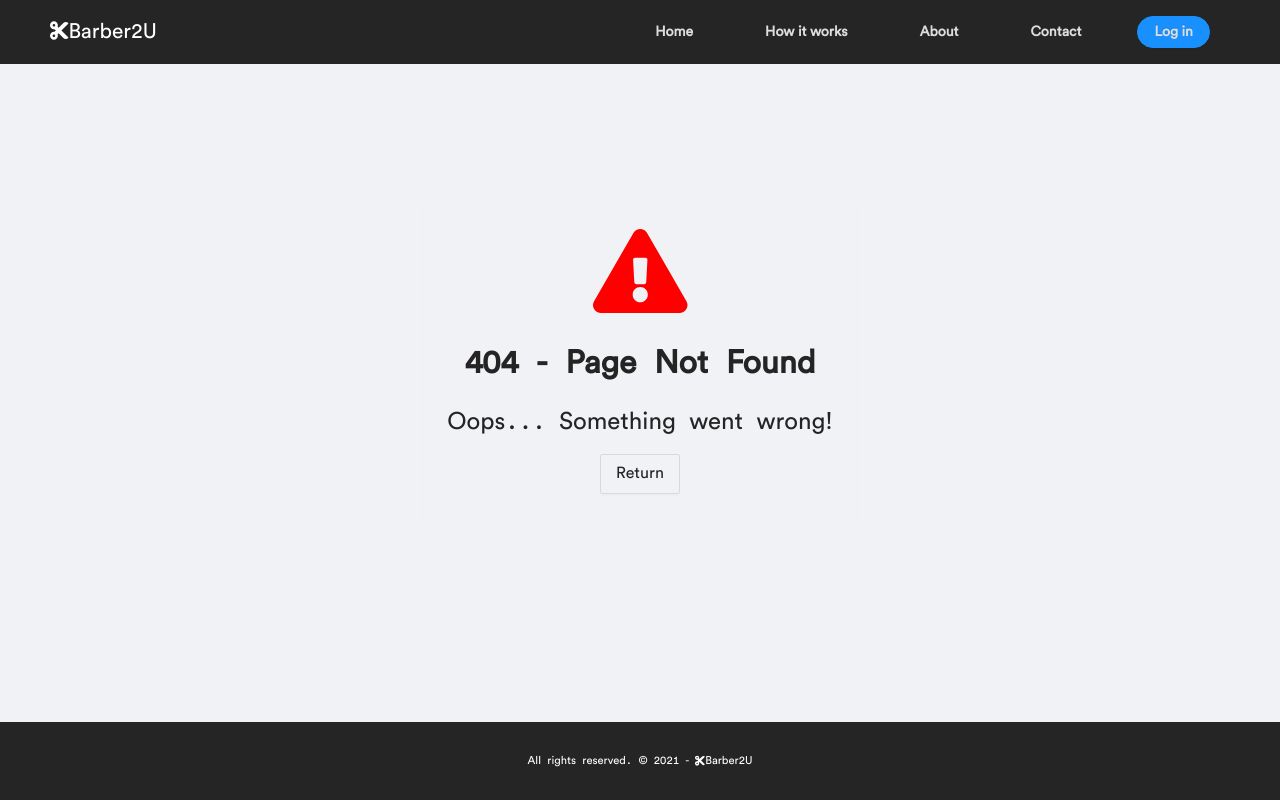
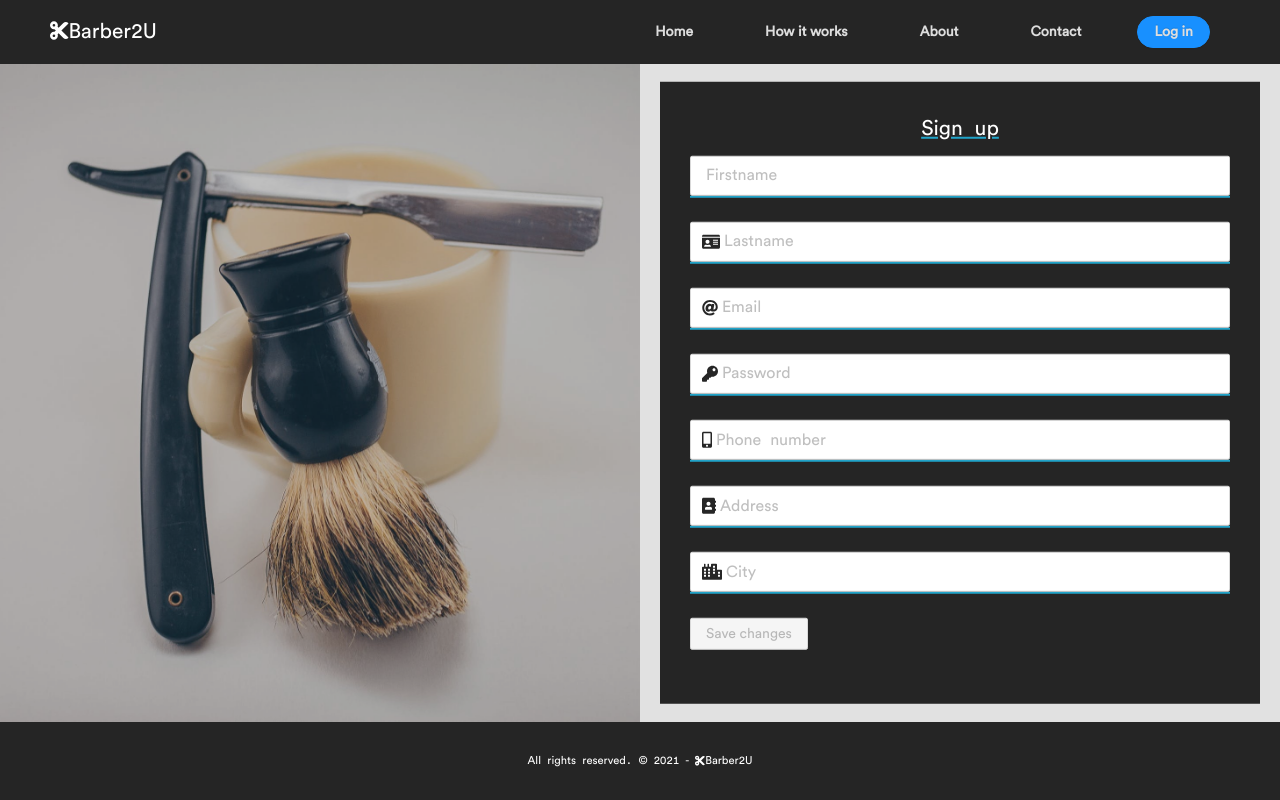
Before and after one commit to ItsMeSafak/barber2u-frontend, a React (Create React App) app: page /customer/signUp in a window 1280 px wide. Before the commit this address had no page. Built offline with nearby package versions, Linux system fonts and the light colour scheme.

Commit message:
[WIP] Add register page and register form

```diff
--- a/src/App.tsx
+++ b/src/App.tsx
@@ -7,6 +7,7 @@ import Dashboard from "./pages/dashboard";
 import ErrorPage from "./pages/error-page";
 import HeaderPartial from "./template/header-partial";
 import FooterPartial from "./template/footer-partial";
+import Signup from "./pages/singup";
 
 const { Header, Footer } = Layout;
 
@@ -19,6 +20,7 @@ const App: React.FC = () => (
             <Layout>
                 <Switch>
                     <Route path="/dashboard" component={Dashboard} />
+                    <Route path="/customer/signUp" component={Signup} />
                     <Route
                         component={() => (
                             <ErrorPage code={404} returnUrl="home" />
--- /dev/null
+++ b/src/component/forms/signup/index.tsx
@@ -0,0 +1,169 @@
+import React, { ChangeEvent, useState } from "react";
+
+import { Button, Form, Input } from "antd";
+import { FontAwesomeIcon } from "@fortawesome/react-fontawesome";
+import {
+    faAddressBook,
+    faAt,
+    faCity,
+    faIdCard,
+    faKey,
+    faMobileAlt,
+} from "@fortawesome/free-solid-svg-icons";
+
+import styles from "./styles.module.scss";
+import { getIconByPrefixName } from "../../../asset/functions/icon";
+
+
+// TODO: Add input fields and link register form to backend
+const SignupForm: React.FC = () => {
+    const [formValue, setFormValue] = useState<{
+        name: string;
+        lastname: string;
+        email: string;
+        password: string;
+        phone: string;
+        city: string;
+        address: string;
+    }>({
+        name: "",
+        lastname: "",
+        email: "",
+        password: "",
+        phone: "",
+        city: "",
+        address: "",
+    });
+
+    const isEnabled = () => Object.values(formValue).some((o) => o !== "");
+
+    return (
+        <div className={`${styles.signupForm}`}>
+            <h2>Sign up</h2>
+            <Form>
+                <Form.Item>
+                    <Input
+                        name="firstname"
+                        size="large"
+                        onChange={(event: ChangeEvent<HTMLInputElement>) =>
+                            setFormValue({
+                                ...formValue,
+                                name: event.target.value,
+                            })
+                        }
+                        placeholder="Firstname"
+                        prefix={
+                            <FontAwesomeIcon
+                                icon={getIconByPrefixName("fas", "id-card")}
+                                size="sm"
+                            />
+                        }
+                    />
+                </Form.Item>
+
+                <Form.Item>
+                    <Input
+                        name="lastname"
+                        size="large"
+                        placeholder="Lastname"
+                        onChange={(event: ChangeEvent<HTMLInputElement>) =>
+                            setFormValue({
+                                ...formValue,
+                                lastname: event.target.value,
+                            })
+                        }
+                        prefix={<FontAwesomeIcon icon={faIdCard} />}
+                    />
+                </Form.Item>
+
+                <Form.Item>
+                    <Input
+                        name="email"
+                        size="large"
+                        placeholder="Email"
+                        onChange={(event: ChangeEvent<HTMLInputElement>) =>
+                            setFormValue({
+                                ...formValue,
+                                email: event.target.value,
+                            })
+                        }
+                        prefix={<FontAwesomeIcon icon={faAt} />}
+                    />
+                </Form.Item>
+
+                <Form.Item>
+                    <Input
+                        name="password"
+                        size="large"
+                        placeholder="Password"
+                        onChange={(event: ChangeEvent<HTMLInputElement>) =>
+                            setFormValue({
+                                ...formValue,
+                                password: event.target.value,
+                            })
+                        }
+                        prefix={<FontAwesomeIcon icon={faKey} />}
+                    />
+                </Form.Item>
+
+                <Form.Item>
+                    <Input
+                        name="phone"
+                        size="large"
+                        placeholder="Phone number"
+                        onChange={(event: ChangeEvent<HTMLInputElement>) =>
+                            setFormValue({
+                                ...formValue,
+                                phone: event.target.value,
+                            })
+                        }
+                        prefix={<FontAwesomeIcon icon={faMobileAlt} />}
+                    />
+                </Form.Item>
+
+                <Form.Item>
+                    <Input
+                        name="address"
+                        size="large"
+                        placeholder="Address"
+                        onChange={(event: ChangeEvent<HTMLInputElement>) =>
+                            setFormValue({
+                                ...formValue,
+                                address: event.target.value,
+                            })
+                        }
+                        prefix={<FontAwesomeIcon icon={faAddressBook} />}
+                    />
+                </Form.Item>
+
+                <Form.Item>
+                    <Input
+                        name="city"
+                        size="large"
+                        placeholder="City"
+                        onChange={(event: ChangeEvent<HTMLInputElement>) =>
+                            setFormValue({
+                                ...formValue,
+                                city: event.target.value,
+                            })
+                        }
+                        prefix={<FontAwesomeIcon icon={faCity} />}
+                    />
+                </Form.Item>
+
+                <Form.Item>
+                    <Button
+                        type="primary"
+                        htmlType="submit"
+                        className={styles.saveButton}
+                        disabled={!isEnabled()}
+                    >
+                        Save changes
+                    </Button>
+                </Form.Item>
+            </Form>
+        </div>
+    );
+};
+
+export default SignupForm;
--- /dev/null
+++ b/src/component/forms/signup/styles.module.scss
@@ -0,0 +1,20 @@
+.signupForm {
+    width: 600px;
+    position: absolute;
+    left: 50%;
+    top: 50%;
+    transform: translate(-50%, -50%);
+    background-color: #252525;
+    padding: 30px;
+
+    h2 {
+        color: #fff;
+        text-align: center;
+        text-decoration: underline #21a4c9;
+        // border-bottom: 2px solid #21a4c9;
+    }
+}
+
+:global(.ant-form-item:not(:last-child) .ant-form-item-control-input) {
+    border-bottom: 2px solid #21a4c9;
+}
--- /dev/null
+++ b/src/pages/singup/index.tsx
@@ -0,0 +1,34 @@
+import React, { useEffect, useState } from "react";
+import { BrowserRouter } from "react-router-dom";
+
+import SignupForm from "../../component/forms/signup";
+
+import { WIDTH_SCREEN_LG } from "../../asset/constants";
+
+import styles from "./styles.module.scss";
+
+const Signup: React.FC = () => {
+    const [isMobile, setMobile] = useState(false);
+
+    useEffect(() => {
+        const handleMobileView = () =>
+            setMobile(window.innerWidth <= WIDTH_SCREEN_LG);
+        handleMobileView();
+        window.addEventListener("resize", handleMobileView);
+        // Remove event listener if not being used.
+        return () => window.removeEventListener("resize", handleMobileView);
+    }, []);
+
+    return (
+        <BrowserRouter>
+            <div className={`${styles.signup}`}>
+                <div className={`${styles.column} ${styles.signupImage}`} />
+                <div className={`${styles.column}`}>
+                    <SignupForm />
+                </div>
+            </div>
+        </BrowserRouter>
+    );
+};
+
+export default Signup;
--- /dev/null
+++ b/src/pages/singup/styles.module.scss
@@ -0,0 +1,28 @@
+.signup {
+    margin-top: 64px;
+    background-color: #e1e1e1;
+    display: flex;
+}
+
+.column {
+    flex: 50%;
+    height: calc(100vh - (64px + 78px));
+    position: relative;
+}
+
+.signupImage {
+    background-image: url("../../asset/pexels-photo-995300-1.jpeg");
+    background-size: cover;
+    background-position: center;
+    position: relative;
+}
+
+.signupImage::after {
+    content: "";
+    position: absolute;
+    left: 0;
+    top: 0;
+    width: 100%;
+    height: 100%;
+    background-color: rgba($color: #252525, $alpha: 0.25);
+}
```
Also changed, not shown: src/asset/pexels-photo-995300-1.jpeg (added), 1 other file (tests, documents, lock files or other folders).
